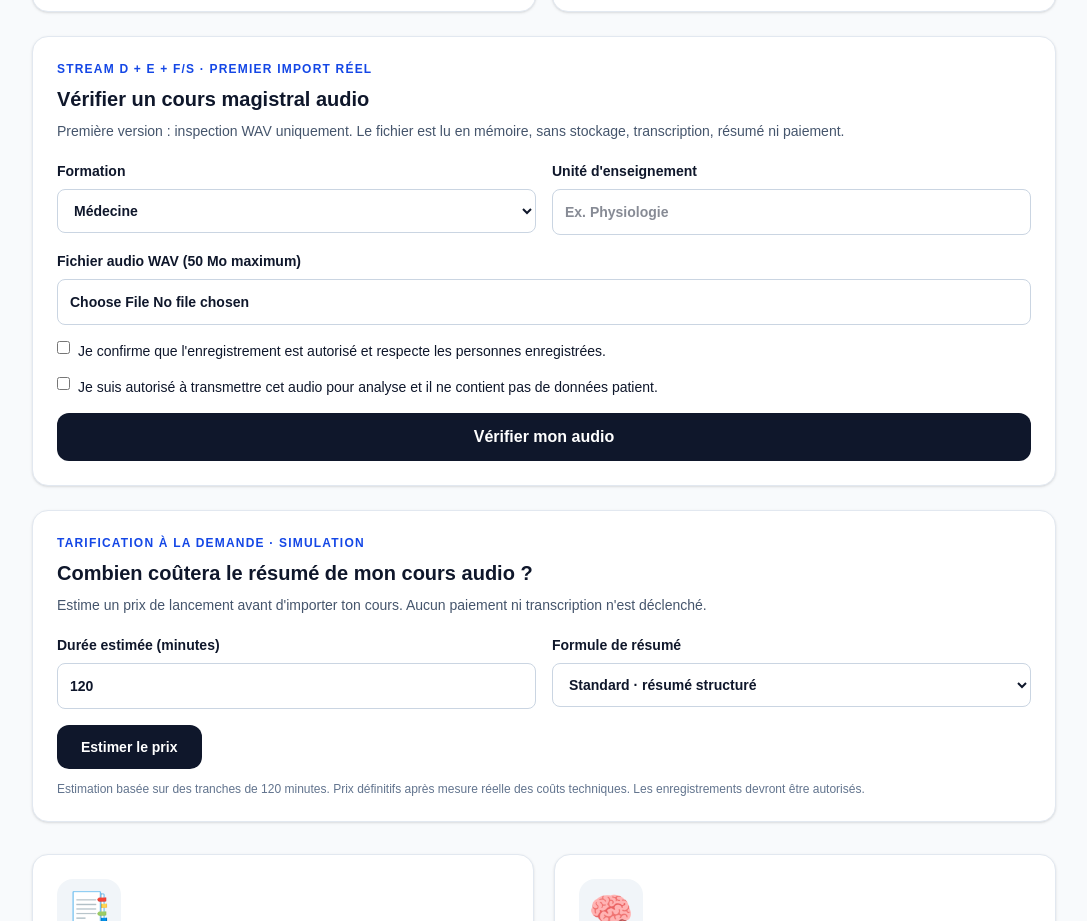
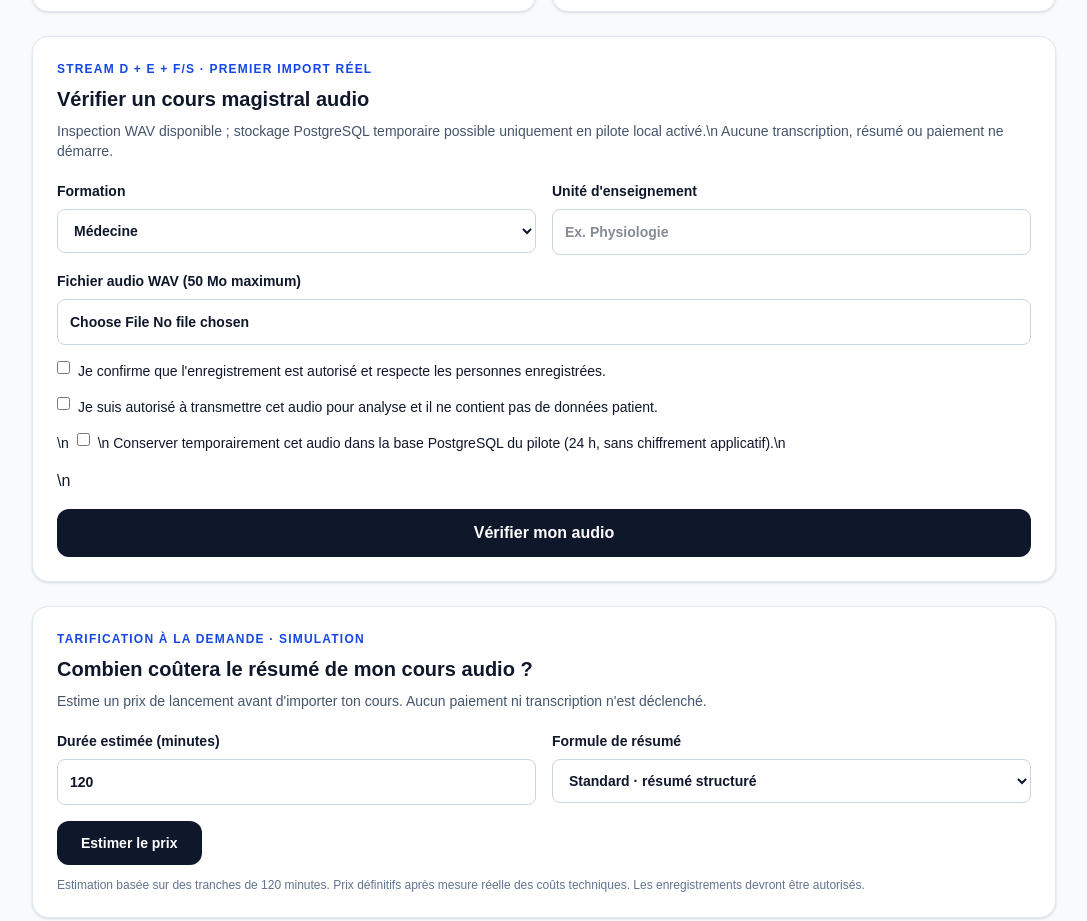
Before and after one commit to sowhatt/rkjo-ai-platform, a Next.js app in the folder apps/web/: page /education/study-tools in a window 1280 px wide. Shown: the part 1266-2187 px from the top of the page, without its empty margins (96-1183 px from the left). Built offline with nearby package versions, Linux system fonts and the light colour scheme; no server answers.

Commit message:
feat(education): opt-in local PostgreSQL audio staging on student interface

```diff
--- a/apps/web/src/components/education/StudyAudioInspect.tsx
+++ b/apps/web/src/components/education/StudyAudioInspect.tsx
@@ -4,6 +4,9 @@ import { FormEvent, useState } from "react";
 
 type InspectedAudio = {
   filename: string;
+  source_id?: string;
+  state?: string;
+  expires_at?: string;
   duration_ms: number;
   size_bytes: number;
   sample_rate: number;
@@ -21,6 +24,7 @@ export default function StudyAudioInspect() {
   const [recordingAuthorized, setRecordingAuthorized] = useState(false);
   const [rightsConfirmed, setRightsConfirmed] = useState(false);
   const [loading, setLoading] = useState(false);
+  const [stageMode, setStageMode] = useState(false);
   const [error, setError] = useState("");
   const [result, setResult] = useState<InspectedAudio | null>(null);
 
@@ -45,7 +49,7 @@ export default function StudyAudioInspect() {
     payload.append("processing_rights_confirmed", "true");
     setLoading(true);
     try {
-      const response = await fetch("/api/education/study/inspect-audio", {
+      const response = await fetch(stageMode ? "/api/education/study/stage-audio" : "/api/education/study/inspect-audio", {
         method: "POST", body: payload, cache: "no-store",
       });
       const data: unknown = await response.json();
@@ -65,8 +69,7 @@ export default function StudyAudioInspect() {
       <p className="text-xs font-semibold uppercase tracking-widest text-blue-700">Stream D + E + F/S · Premier import réel</p>
       <h2 className="mt-2 text-xl font-bold">Vérifier un cours magistral audio</h2>
       <p className="mt-2 text-sm text-slate-600">
-        Première version : inspection WAV uniquement. Le fichier est lu en mémoire,
-        sans stockage, transcription, résumé ni paiement.
+        Inspection WAV disponible ; stockage PostgreSQL temporaire possible uniquement en pilote local activé.\n        Aucune transcription, résumé ou paiement ne démarre.
       </p>
       <form onSubmit={inspect} className="mt-5 grid gap-4 sm:grid-cols-2">
         <label className="text-sm font-semibold">
@@ -99,23 +102,23 @@ export default function StudyAudioInspect() {
             onChange={event=>setRightsConfirmed(event.target.checked)} />
           Je suis autorisé à transmettre cet audio pour analyse et il ne contient pas de données patient.
         </label>
-        <button type="submit" disabled={loading}
+        <label className="flex items-start gap-2 text-sm sm:col-span-2">\n          <input type="checkbox" checked={stageMode} onChange={event => { setStageMode(event.target.checked); setResult(null); }} />\n          Conserver temporairement cet audio dans la base PostgreSQL du pilote (24 h, sans chiffrement applicatif).\n        </label>\n        <button type="submit" disabled={loading}
           className="rounded-xl bg-slate-900 px-6 py-3 font-semibold text-white disabled:opacity-50 sm:col-span-2">
-          {loading ? "Vérification en cours…" : "Vérifier mon audio"}
+          {loading ? "Vérification en cours…" : stageMode ? "Enregistrer mon audio (pilote local)" : "Vérifier mon audio"}
         </button>
       </form>
       {error && <p role="alert" className="mt-4 rounded-lg bg-red-50 p-4 text-sm text-red-800">{error}</p>}
       {result && (
         <div className="mt-5 rounded-xl border border-emerald-200 bg-emerald-50 p-4" role="status">
-          <p className="font-bold text-emerald-900">Fichier WAV validé — inspection uniquement</p>
+          <p className="font-bold text-emerald-900">{result.source_id ? "Audio enregistré dans le pilote" : "Fichier WAV validé — inspection uniquement"}</p>
           <p className="mt-2 text-sm text-emerald-900">
             Durée : {(result.duration_ms / 60000).toFixed(2)} min ·
             Taille : {(result.size_bytes / 1024 / 1024).toFixed(2)} Mo ·
             {result.sample_rate} Hz · {result.channels} canal/canaux
           </p>
-          <p className="mt-2 break-all text-xs text-emerald-900">Empreinte SHA-256 : {result.sha256}</p>
+          <p className="mt-2 break-all text-xs text-emerald-900">Empreinte SHA-256 : {result.sha256}</p>\n          {result.source_id && <p className="mt-2 text-xs text-emerald-900">Référence : {result.source_id} · expiration : {result.expires_at}</p>}
           <p className="mt-2 text-sm font-medium text-emerald-900">
-            Aucun fichier sauvegardé ; aucun résumé, paiement ou job de transcription lancé.
+            {result.source_id ? "Audio sauvegardé temporairement ; aucune transcription ni paiement lancé." : "Aucun fichier sauvegardé ; aucun résumé, paiement ou job de transcription lancé."}
           </p>
         </div>
       )}
```
